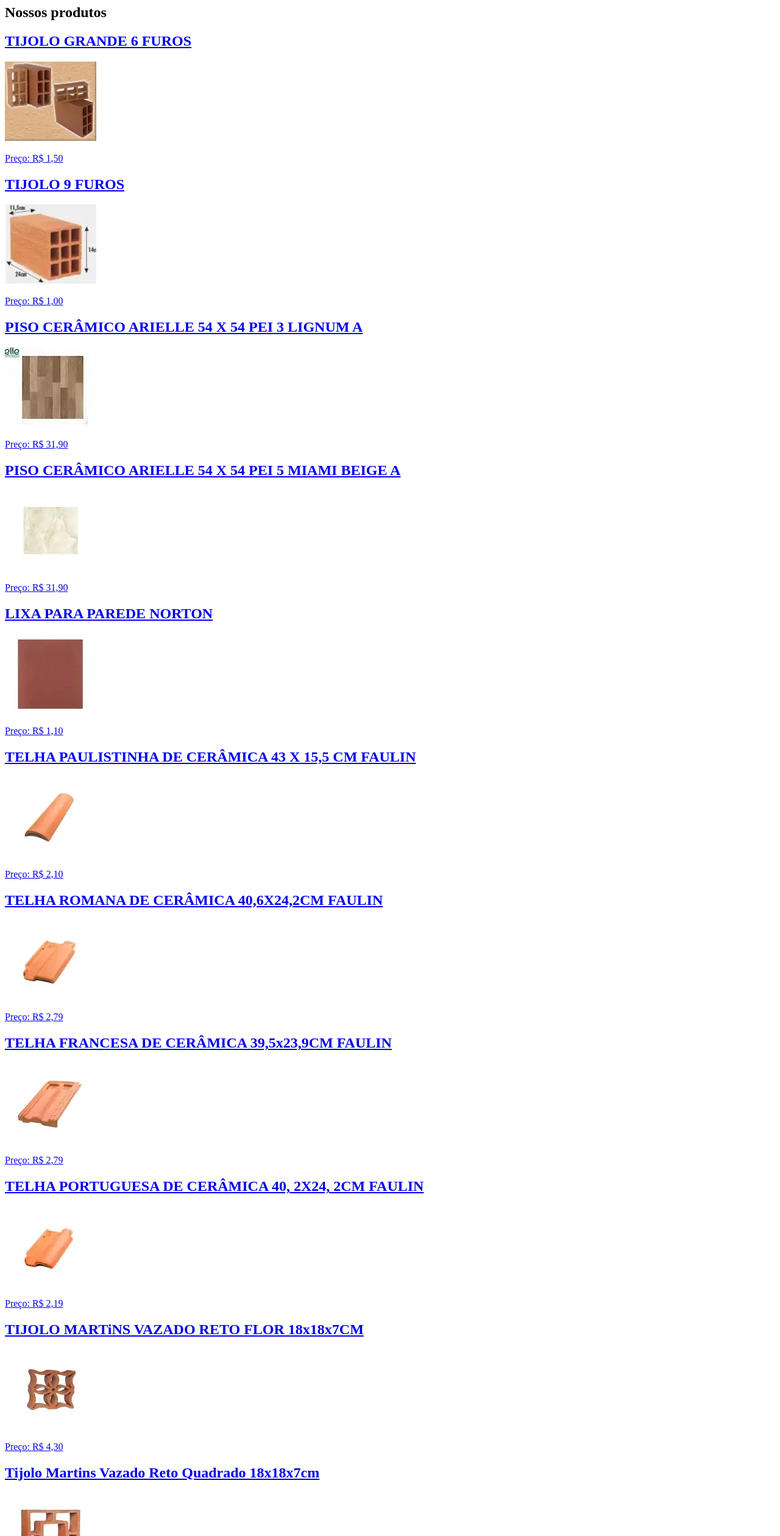
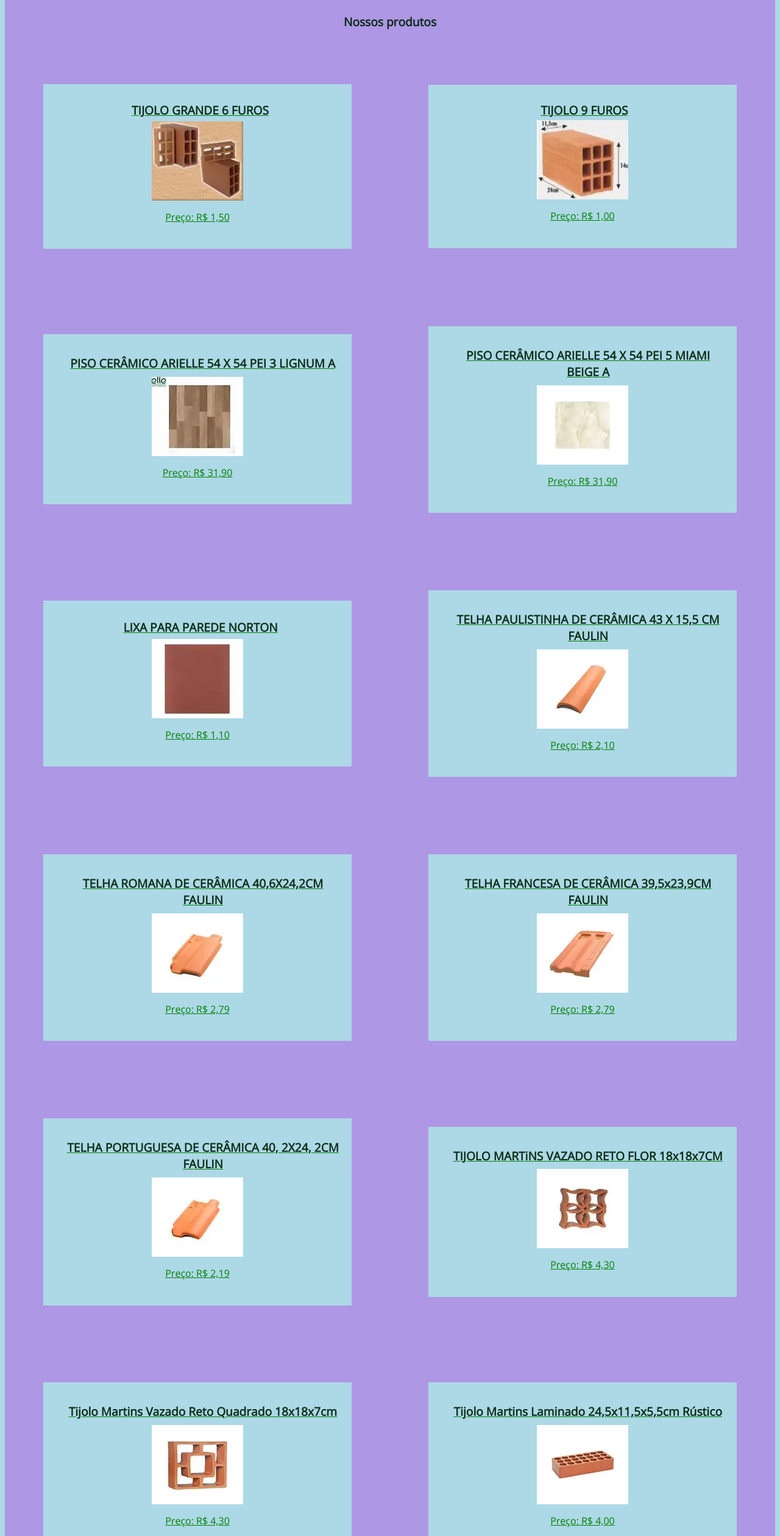
Before and after one commit to annymarry51/itaCeramica, a plain HTML site: page index.html in a window 1280 px wide. Shown: the part 111-2630 px from the top of the page at 61% size. Drawn offline with nearby package versions, Linux system fonts and the light colour scheme.

Commit message:
Adicionado css

```diff
--- /dev/null
+++ b/css/estilo.css
@@ -0,0 +1,107 @@
+@import 'https://fonts.googleapis.com/css?family=Open+Sans';
+.FlexContainer {
+    display: flex;
+    flex-wrap: wrap;
+    justify-content: center;
+    align-items: center;
+    align-content: center;
+    width: 100%;
+    background-color: #ae97e4;
+    overflow: auto;
+    flex-direction: row;
+}
+
+.FlexContainer div {
+    width: 40%;
+    height: 60%;
+    margin: 5%;
+    display: flex;
+    flex-direction: column;
+    align-items: center;
+    justify-content: center;
+
+    background-color: lightblue;
+}
+
+.FlexContainer article{
+    width: auto;
+    height: auto;
+    margin: 5%;
+    display: flex;
+    flex-direction: column;
+    align-items: center;
+    justify-content: center;
+}
+
+@media only screen and (max-width: 480px) {
+    .FlexContainer div {
+    width: 100%;
+    height: auto;
+    padding: 10px;
+    margin: 8px 0;
+    }
+
+    form input, form textarea {
+    width: 100%;
+    box-sizing: border-box;
+    }
+
+
+    h1, h2{
+        font-size: 1.2rem;
+    }
+
+    nav a{
+        display: block;
+        margin: 5px 0;
+    }
+
+    img{
+        width: 100%;
+        height: auto;
+    }
+}
+
+@media (min-width: 769px) and (max-width: 1024px) {
+    .FlexContainer div {
+    max-width: 100%;
+    margin: 2.5%;
+    }
+
+    h1, h2{
+        font-size: 2.2rem;
+    }
+
+    img{
+        width: 100%;
+        height: auto;
+    }
+
+}
+
+body{
+    background-color: lightblue;
+    font-family: 'Open Sans', sans-serif;
+}
+h1{
+    color: rgba(71, 2, 20, 0.938);
+}
+
+h2{
+    color: rgba(1, 36, 10, 0.938);
+    text-align: center;
+    margin: 2%;
+    width: 100%;
+    font-size: 1.2rem;
+}
+
+a{
+    color:green;
+}
+p{
+    text-align: center;
+}
+img {
+    display: block;
+    margin: 0 auto;
+}
--- a/index.html
+++ b/index.html
@@ -4,6 +4,7 @@
     <meta charset="UTF-8">
     <meta name="viewport" content="width=device-width, initial-scale=1.0">
     <title>Document</title>
+    <link rel="stylesheet" type="text/css" href="css/estilo.css">
 </head>
 <body>
     <header>
@@ -14,103 +15,122 @@
         </nav>
 
     </header>
-    <section id="produtos">
-        <h2>Nossos produtos</h1>
+    <section id="produtos" class='FlexContainer'>
+            <h2>Nossos produtos</h2>
+            <div>
                 <article>
                     <a href="Tijolo-grande-6-furos.html">
-                    <h2>TIJOLO GRANDE 6 FUROS</h3>
+                        <h2>TIJOLO GRANDE 6 FUROS</h2>
                         <img src="img/tijolo-grande-6-furos.webp" alt="Tijolo de barro grande com 6 furos" width="150" height="130">
                         <p>Preço: R$ 1,50</p>
                     </a>
                 </article>
+            </div>
 
+            <div>
                 <article>
                     <a href="tijolo-9-furos.html">
-                    <h2>TIJOLO 9 FUROS</h3>
+                        <h2>TIJOLO 9 FUROS</h2>
                         <img src="img/tijolo_9_furos_1.webp" alt="tijolo 9 furos cerâmico" width="150" height="130">
                         <p>Preço: R$ 1,00</p>
                     </a>
                </article>
-
+            </div>
+            <div>
                 <article>
                     <a href="PISO-CERAMICO-ARIELLE-54-X-54-PEI-3-LIGNUM-A.html">
-                    <h2>PISO CERÂMICO ARIELLE 54 X 54 PEI 3 LIGNUM A</h3>
+                        <h2>PISO CERÂMICO ARIELLE 54 X 54 PEI 3 LIGNUM A</h2>
                         <img src="img/PISO-CERAMICO-ARIELLE-54-X-54-PE.webp" alt="Piso de cerâmica Arielle em cor amadeirada" width="150" height="130">
                         <p>Preço: R$ 31,90</p>
                     </a>
                 </article>
-
+            </div>
+            <div>
                 <article>
                    <a href="PISO-CERAMICO-ARIELLE-54-X-54-PEI-5-MIAMI-BEIGE-A.html">
-                    <h2>PISO CERÂMICO ARIELLE 54 X 54 PEI 5 MIAMI BEIGE A</h3>
+                       <h2>PISO CERÂMICO ARIELLE 54 X 54 PEI 5 MIAMI BEIGE A</h2>
                        <img src="img/PISO-CERAMICO-ARIELLE-54-X-54-PEI-5-MIAMI-BEIGE-A.webp" alt="Piso de cerâmica Arielle beige" width="150" height="130">
                        <p>Preço: R$ 31,90</p>
                    </a>
                </article>
-
+            </div>
+            <div>
                 <article>
                     <a href="lixa-para-parede-120-norton.html">
-                    <h2>LIXA PARA PAREDE NORTON</h3>
+                        <h2>LIXA PARA PAREDE NORTON</h2>
                        <img src="img/lixa-para-parede-120-norton.webp" alt="Lixa para parede Norton" width="150" height="130">
                         <p>Preço: R$ 1,10</p>
                     </a>
                 </article>
-
+            </div>
+            <div>
                 <article>
                     <a href="telha-paulistinha-de-ceramica-43-x-15,5cm-faulin.html">
-                    <h2>TELHA PAULISTINHA DE CERÂMICA 43 X 15,5 CM FAULIN</h3>
+                        <h2>TELHA PAULISTINHA DE CERÂMICA 43 X 15,5 CM FAULIN</h2>
                        <img src="img/telha-paulistinha-de-ceramica-43-x-15,5cm-faulin.webp" alt="Telha cerâmica" width="150" height="130">
                         <p>Preço: R$ 2,10</p>
                     </a>
                 </article>
-
+            </div>
+            <div>
                 <article>
                     <a href="Telha romana de cerâmica 40,6x24,2cm Faulin.html">
-                    <h2>TELHA ROMANA DE CERÂMICA 40,6X24,2CM FAULIN</h3>
+                        <h2>TELHA ROMANA DE CERÂMICA 40,6X24,2CM FAULIN</h2>
                        <img src="img/Telha-romana-de-cerâmica-40,6x24,2cm-Faulin.webp" alt="Telha cerâmica" width="150" height="130">
                         <p>Preço: R$ 2,79</p>
                     </a>
                 </article>
+            </div>
 
+            <div>
                 <article>
                     <a href="Telha-francesa-de-cerâmica-39,5x23,9cm-Faulin.html">
-                    <h2>TELHA FRANCESA DE CERÂMICA 39,5x23,9CM FAULIN</h3>
+                        <h2>TELHA FRANCESA DE CERÂMICA 39,5x23,9CM FAULIN</h2>
                         <img src="img/Telha-francesa-de-cerâmica-39,5x23,9cm-Faulin.webp" alt="Telha cerâmica" width="150" height="130">
                         <p>Preço: R$ 2,79</p>
                     </a>
                 </article>
+            </div>
 
+            <div>
                 <article>
                     <a href="Telha-portuguesa-de-cerâmica-40,2x24,2cm-Faulin.html">
-                    <h2>TELHA PORTUGUESA DE CERÂMICA 40, 2X24, 2CM FAULIN</h3>
+                        <h2>TELHA PORTUGUESA DE CERÂMICA 40, 2X24, 2CM FAULIN</h2>
                         <img src="img/Telha-portuguesa-de-cerâmica-40,2x24,2cm-Faulin.webp" alt="Telha cerâmica" width="150" height="130">
                         <p>Preço: R$ 2,19</p>
                     </a>
                 </article>
+            </div>
 
+            <div>
                 <article>
                     <a href="Tijolo-Martins-Vazado-Reto-Flor-18x18x7cm.html">
-                    <h2>TIJOLO MARTiNS VAZADO RETO FLOR 18x18x7CM</h3>
+                        <h2>TIJOLO MARTiNS VAZADO RETO FLOR 18x18x7CM</h2>
                         <img src="img/Tijolo-Martins-Vazado-Reto-Flor-18x18x7cm.webp" alt="Tijolo cerâmico vazado flor" width="150" height="130">
                         <p>Preço: R$ 4,30</p>
                     </a>
                 </article>
+            </div>
 
+            <div>
                 <article>
                     <a href="tijolo-Martins-Vazado-Reto-Quadrado-18x18x7cm.html">
-                    <h2>Tijolo Martins Vazado Reto Quadrado 18x18x7cm</h3>
+                        <h2>Tijolo Martins Vazado Reto Quadrado 18x18x7cm</h2>
                         <img src="img/tijolo-Martins-Vazado-Reto-Quadrado-18x18x7cm.webp" alt="Tijolo cerâmico vazado reto quadrado" width="150" height="130">
                         <p>Preço: R$ 4,30</p>
                     </a>
                 </article>
+            </div>
 
+            <div>
                 <article>
                     <a href="tijolo-Martins-Laminado-24,5x11,5x5,5cm-Rustico.html">
-                    <h2>Tijolo Martins Laminado 24,5x11,5x5,5cm Rústico</h3>
+                        <h2>Tijolo Martins Laminado 24,5x11,5x5,5cm Rústico</h2>
                         <img src="img/tijolo-Martins-Laminado-24,5x11,5x5,5cm-Rustico.webp" alt="Tijolo cerâmico Laminado" width="150" height="130">
                         <p>Preço: R$ 4,00</p>
                     </a>
                 </article>
+            </div>
 
     </section>
 
```
Also changed, not shown: PISO-CERAMICO-ARIELLE-54-X-54-PEI-3-LIGNUM-A.html (+7 -1 lines), PISO-CERAMICO-ARIELLE-54-X-54-PEI-5-MIAMI-BEIGE-A.html (+7 -2 lines), Telha-francesa-de-cerâmica-39,5x23,9cm-Faulin.html (+6 -1 lines), Telha-portuguesa-de-cerâmica-40,2x24,2cm-Faulin.html (+6 -1 lines), Telha-romana-de-cerâmica-40,6x24,2cm-Faulin.html (+6 -1 lines), Tijolo-Martins-Vazado-Reto-Flor-18x18x7cm.html (+6 -1 lines), Tijolo-grande-6-furos.html (+6 -1 lines), formulario.html (+2 -1 lines), lixa-para-parede-120-norton.html (+6 -1 lines), telha-paulistinha-de-ceramica-43-x-15,5cm-faulin.html (+6 -1 lines), tijolo-9-furos.html (+6 -1 lines), tijolo-Martins-Laminado-24,5x11,5x5,5cm-Rustico.html (+6 -1 lines), tijolo-Martins-Vazado-Reto-Quadrado-18x18x7cm.html (+7 -2 lines). Lines whose indentation alone changed are shown as unchanged.
